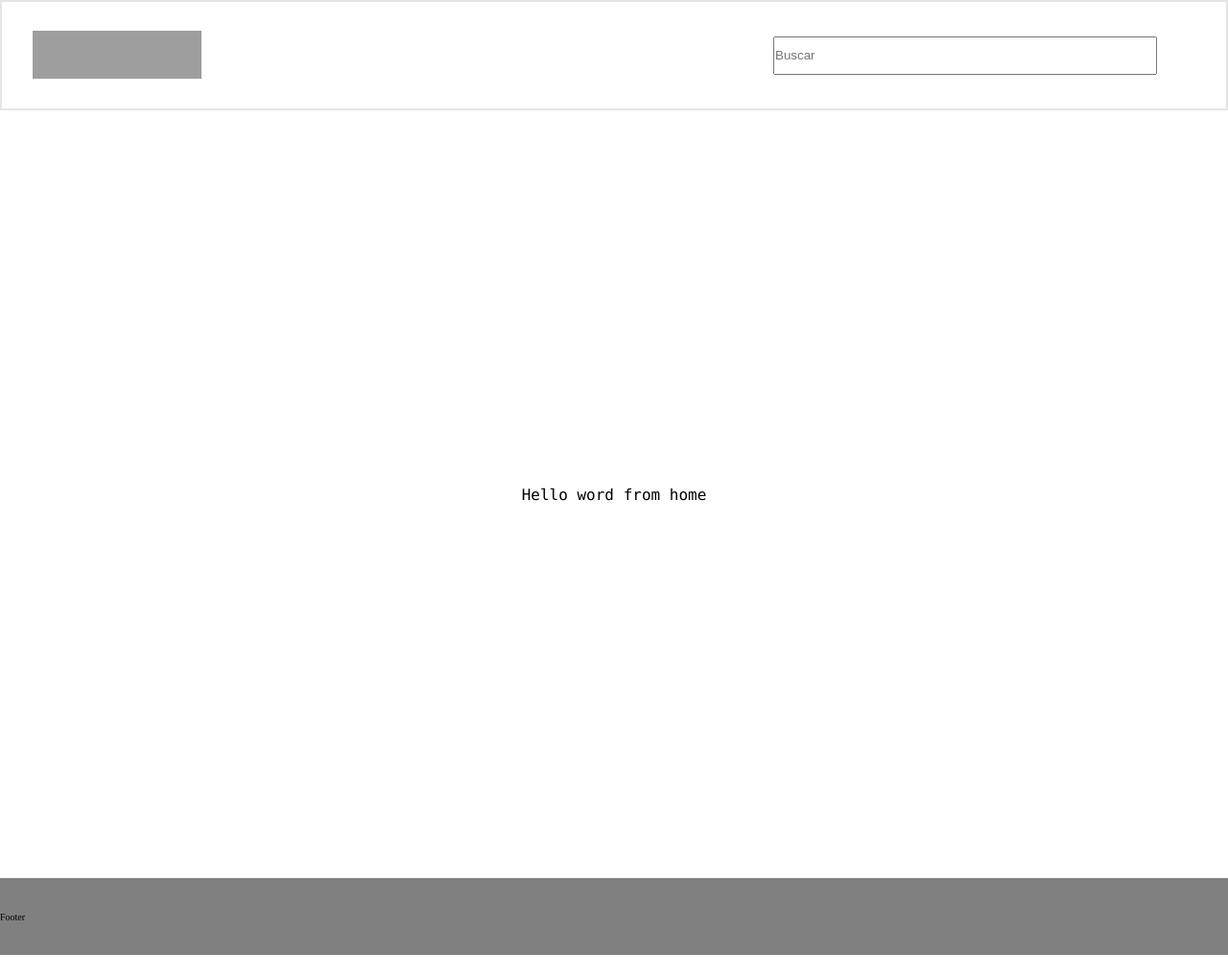
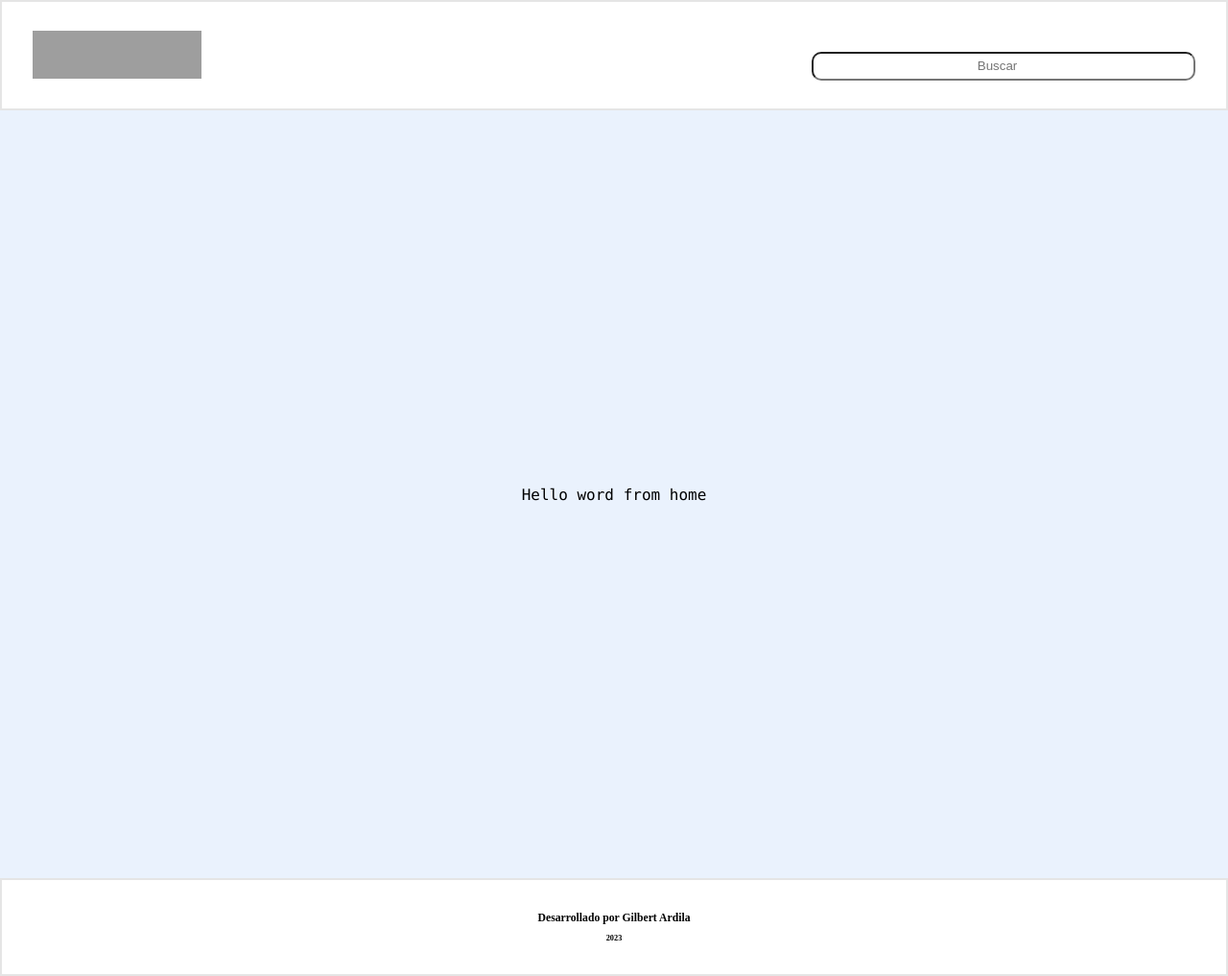
Before and after one commit to GilbertArdila/fullApp-3-usermodule, a React (Vite) app: page / in a window 1280 px wide. Shown: the whole page at 96% size. Before the commit the page ends 995 px from the top, so only its background shows below. Built offline with nearby package versions, Linux system fonts and the light colour scheme; grey boxes are pictures that could not be loaded; the HTML template or start-up script is replaced by a standard one.

Commit message:
footer and navbar layout done

```diff
--- a/src/index.css
+++ b/src/index.css
@@ -7,3 +7,6 @@ html{
   font-size: 62.5%;
 
 }
+body{
+  background-color: #EAF2FD;
+}
--- a/src/subComponents/footer/Footer.jsx
+++ b/src/subComponents/footer/Footer.jsx
@@ -2,7 +2,10 @@ import "./index.css"
 
 const Footer = () => {
   return (
-    <div className="footer">Footer</div>
+    <div className="footer">
+      <h3>Desarrollado por Gilbert Ardila</h3>
+      <h5>2023</h5>
+    </div>
   )
 }
 
--- a/src/subComponents/footer/index.css
+++ b/src/subComponents/footer/index.css
@@ -1,9 +1,13 @@
 .footer{
     display: flex;
-    flex-direction: row;
-    justify-content: space-between;
+    flex-direction: column;
+    justify-content: center;
     align-items: center;
-    height: 80px;
+    height: 102px;
     width: 100%;
-    background-color: gray;
+    padding: 32px;
+    gap: 10px;
+    background-color: #FFFFFF;
+    border: solid 2px #e5e5e5;
+    text-align: center;
 }
--- a/src/subComponents/navbar/index.css
+++ b/src/subComponents/navbar/index.css
@@ -1,4 +1,4 @@
-.navbar{
+.navbar {
   display: flex;
   flex-direction: row;
   justify-content: space-between;
@@ -7,41 +7,49 @@
   width: 100%;
   padding: 16px;
   gap: 611px;
-    background-color: #FFFFFF;
-    border: solid 2px #E5E5E5;
+  background-color: #ffffff;
+  border: solid 2px #e5e5e5;
 }
-.navbar__content{
+.navbar__content {
   display: flex;
   flex-direction: row;
   justify-content: space-between;
   align-items: center;
   gap: 10px;
 }
-.navbar__content img{
+.navbar__content img {
   width: 100px;
   height: 28px;
 }
+.navbar__content input {
+  border-radius: 10px;
+  text-align: center;
+}
 @media (min-width: 768px) {
-    .navbar{
+  .navbar {
     padding: 16px 32px;
   }
-    .navbar__content input{
-        position: relative;
-       left: 100%;
+  .navbar__content {
+    width: 100%;
+  }
+
+  .navbar__content input {
+    position: inherit;
+    width: 400px;
+    height: 30px;
+    align-self: flex-end;
+    place-self: flex-end;
   }
 }
 
 @media (min-width: 1024px) {
-    .navbar{
+  .navbar {
     height: 115px;
     gap: 10px;
   }
-    .navbar__content img{
+
+  .navbar__content img {
     width: 176px;
     height: 50px;
   }
-    .navbar__content input{
-        width: 400px;
-        height: 40px;
 }
-}
```
Also changed, not shown: src/subComponents/navbar/Navbar.jsx (+12 -12 lines). Lines whose indentation alone changed are shown as unchanged.
